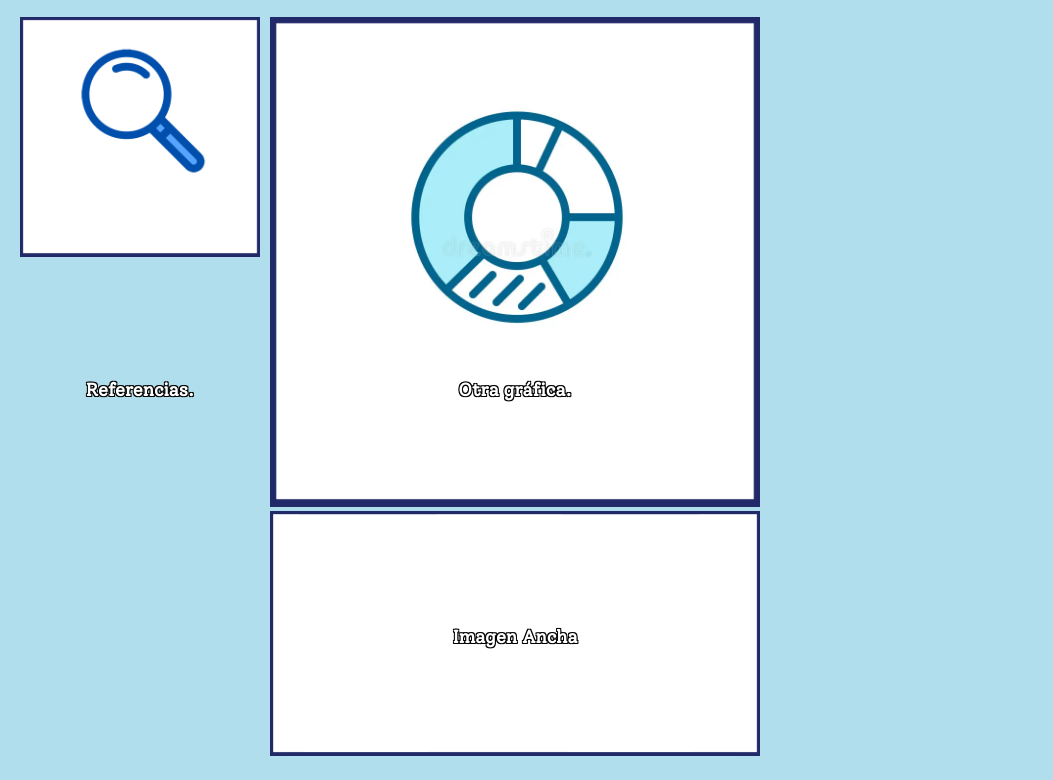
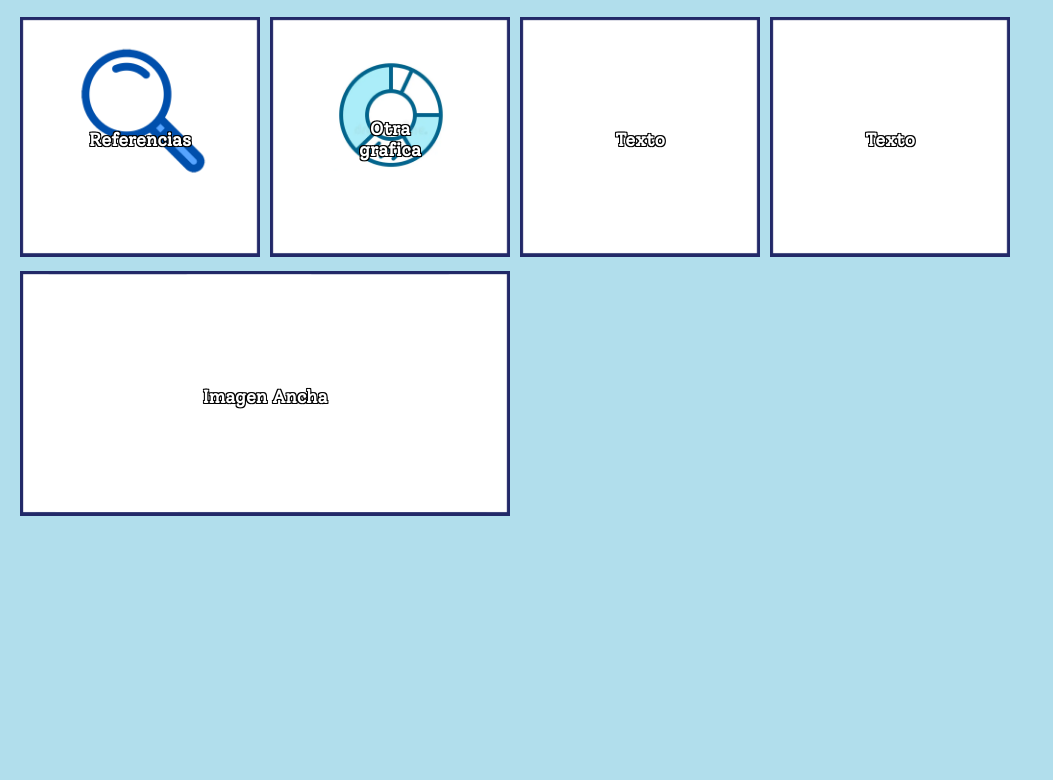
Before and after one commit to josesoto22/josesoto22.github.io, a plain HTML site: page index.html in a window 1280 px wide. Shown: the part 167-947 px from the top of the page, without its empty margins (0-1053 px from the left). After the commit the page ends 800 px from the top, so only its background shows below. Drawn offline with Linux system fonts and the light colour scheme.

Commit message:
Update index.html

```diff
--- a/index.html
+++ b/index.html
@@ -130,18 +130,31 @@
   <div class="logo-container">
     <img src="fer.png" style="width: 500px;" alt="logo">
   </div>
- <div class="gallery">
+  <div class="gallery">
     <div class="image-container">
-      <a href="Referencias.html">
+      <a href="ejemplo34.html">
         <img src="im4gen.png" alt="Imagen 1">
-        <div class="overlay-text">Referencias.</div>
+        <div class="overlay-text">Referencias</div>
       </a>
     </div>
     <div class="image-container">
       <a href="Grafica.html">
         <img src="im4gen2.png" alt="Imagen 2">
-        <div class="overlay-text">Otra gráfica.</div>
+        <div class="overlay-text">Otra grafica</div>
       </a>
+    </div>
+    <div class="image-container">
+      <a href="ejemplo34.html">
+        <img src="im4gen3.png" alt="Imagen 3">
+        <div class="overlay-text">Texto</div>
+      </a>
+    </div>
+    <div class="image-container">
+      <a href="ejemplo34.html">
+        <img src="im4gen4.png" alt="Imagen 4">
+        <div class="overlay-text">Texto</div>
+      </a>
+    </div>
     <div class="image-container">
       <a href="#">
         <img src="im4gen5.png" alt="Imagen Ancha">
```
